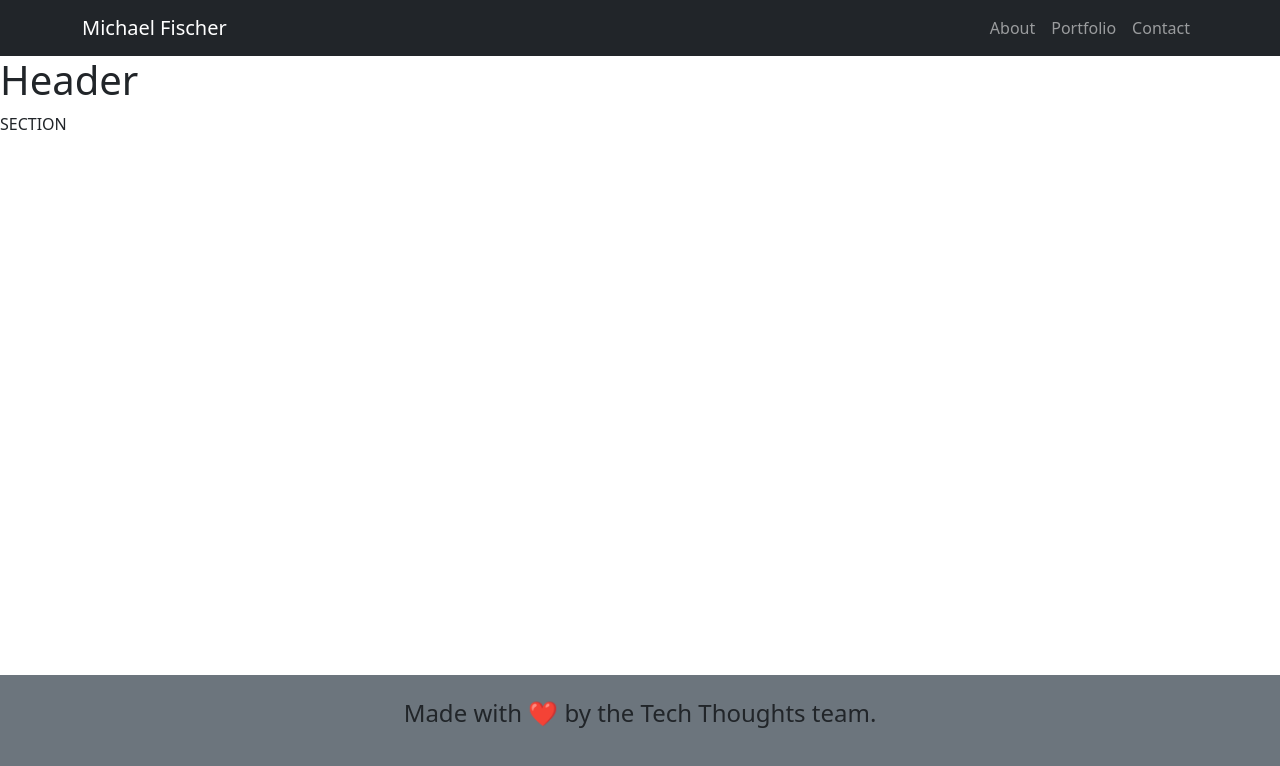
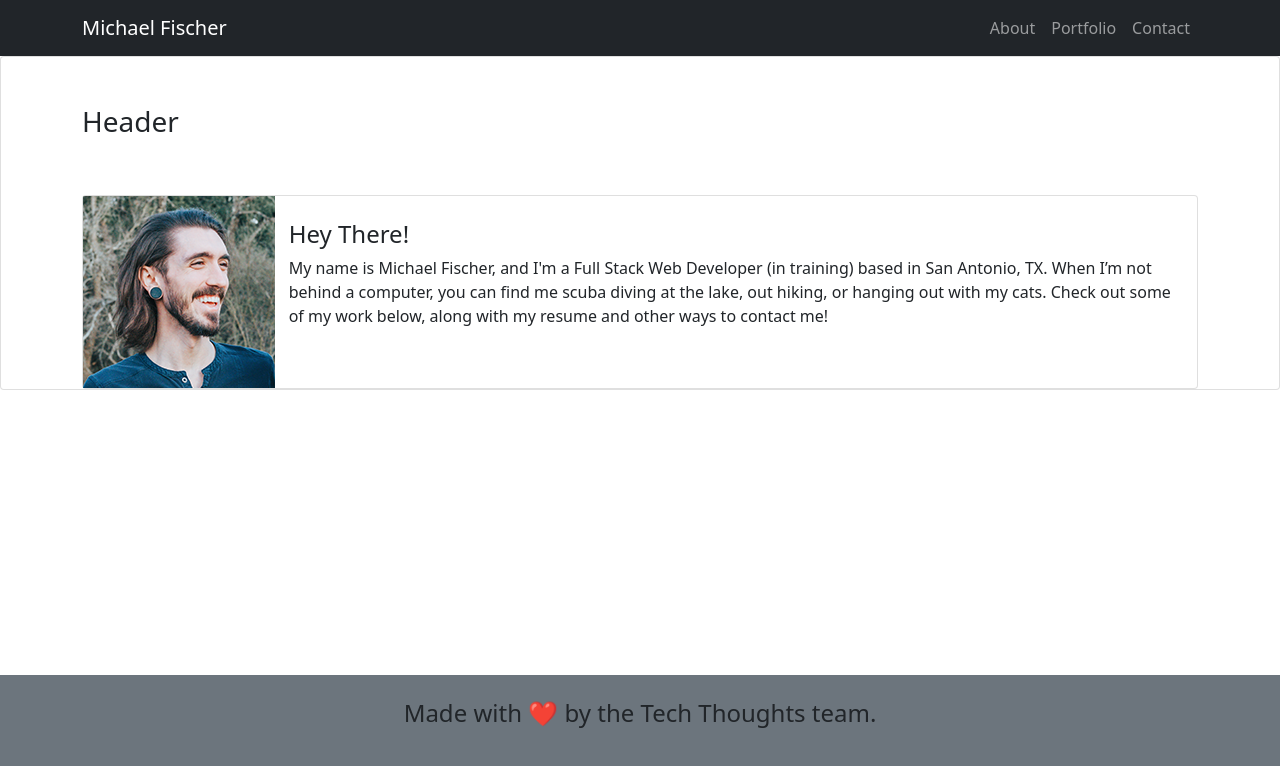
Before and after one commit to spaceboundbear/HW20-React-Portfolio, a React (Create React App) app: page / in a window 1280 px wide. Shown: the top 766 px of the page. Built offline with nearby package versions, Linux system fonts and the light colour scheme.

Commit message:
react-bootstrap implementation

```diff
--- a/src/App.js
+++ b/src/App.js
@@ -3,13 +3,16 @@
 import Header from './components/Header';
 import Section from './components/Section';
 import Footer from './components/Footer';
+import { Card } from 'react-bootstrap';
 
 function App() {
   return (
     <div>
       <Navbar />
-      <Header />
-      <Section />
+      <Card>
+        <Header />
+        <Section />
+      </Card>
       <Footer />
     </div>
   );
--- a/src/components/Header.js
+++ b/src/components/Header.js
@@ -1,10 +1,11 @@
 import React from 'react';
+import Container from 'react-bootstrap/Container';
 
 function Header() {
   return (
-    <header className="header">
-      <h1>Header</h1>
-    </header>
+    <Container>
+      <h3 className="mt-5">Header</h3>
+    </Container>
   );
 }
 
--- a/src/components/Section.js
+++ b/src/components/Section.js
@@ -1,9 +1,35 @@
 import React from 'react';
+import Container from 'react-bootstrap/Container';
+import Headshot from '../assets/images/headshot.png';
+import Image from 'react-bootstrap/Image';
+import Col from 'react-bootstrap/Col';
+import { Card, Row } from 'react-bootstrap';
+import 'bootstrap/dist/css/bootstrap.min.css';
 
 function Section() {
   return (
-    <div>
-      <div>SECTION</div>
+    <div className="mt-5">
+      <Container>
+        <Card>
+          <Row>
+            <Col xs={2}>
+              <Image className="headshot" src={Headshot} />
+            </Col>
+            <Col xs={10}>
+              <Card.Body>
+                <h4 className="mt-2">Hey There!</h4>
+                <p>
+                  My name is Michael Fischer, and I'm a Full Stack Web Developer
+                  (in training) based in San Antonio, TX. When I’m not behind a
+                  computer, you can find me scuba diving at the lake, out
+                  hiking, or hanging out with my cats. Check out some of my work
+                  below, along with my resume and other ways to contact me!
+                </p>
+              </Card.Body>
+            </Col>
+          </Row>
+        </Card>
+      </Container>
     </div>
   );
 }
```
Also changed, not shown: src/assets/images/1200px-UTSA_Logo.svg.png (added), src/assets/images/headshot.png (added).
